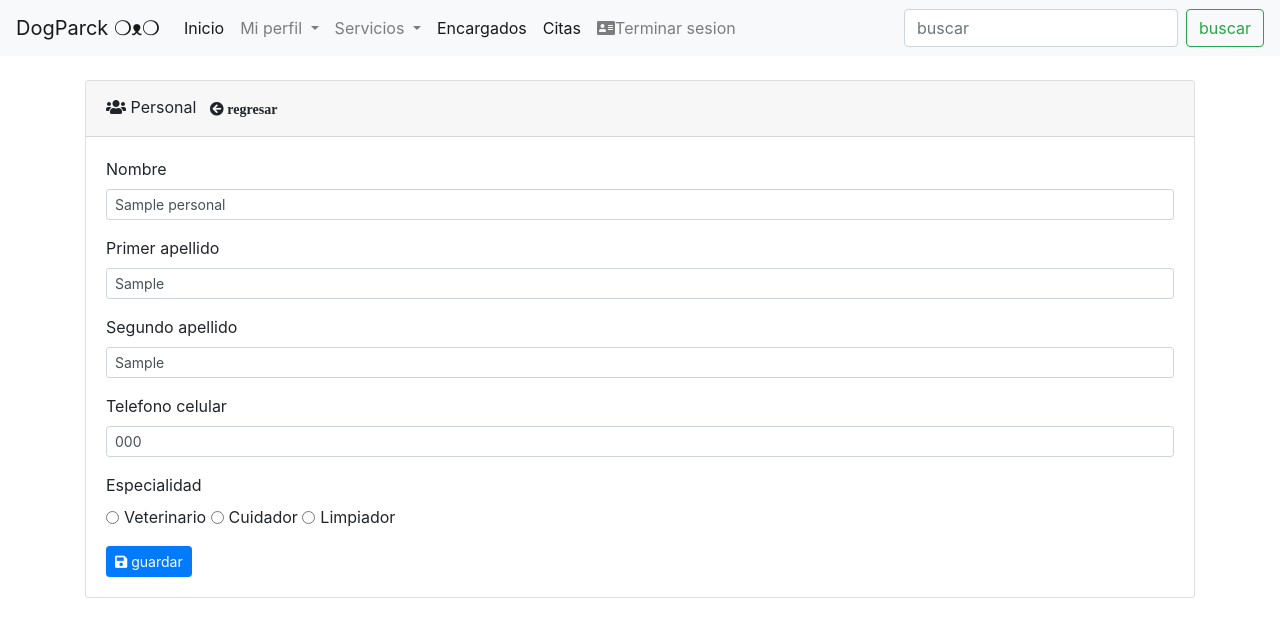
After one commit to Cristian386/Hotel_para_perros, a PHP site: page /personal_editar.php?id=1 in a window 1280 px wide. The commit adds this page. Shown: the top 637 px of the page. Run offline with PHP 8.4, Linux system fonts and the light colour scheme; the visitor is signed in with stand-in values (Sample User, id 1); tables that the repository leaves empty or names only in its code hold one stand-in row (values such as "Sample post"); data that the repository does not hold is empty.

Commit message:
Seccion personal agregar

```diff
--- /dev/null
+++ b/personal_editar.php
@@ -0,0 +1,89 @@
+<?php
+require_once './revisa_sesion.php';
+require_once './conexion.php';
+?>
+<?php
+if (!isset($_REQUEST['id']) && is_numeric($_REQUEST['id'])) {
+    header('Location: personal.php');
+    exit;
+}
+require_once './conexion.php';
+$sql = '
+select
+    id
+    , nombre
+    , primer_apellido
+    , segundo_apellido
+    , telefono_celular
+    , especialidad
+from
+    personal
+where
+    id = :id
+';
+$sentencia = $conn->prepare($sql, [PDO::ATTR_CURSOR => PDO::CURSOR_FWDONLY]);
+$sentencia->execute([':id' => $_REQUEST['id']]);
+$cita = $sentencia->fetch(PDO::FETCH_ASSOC);
+if (false == $cita) {
+    header('Location: personal.php?info=No se encontró el personal');
+    exit;
+}
+?>
+<!DOCTYPE html>
+<html lang="es-MX">
+<head>
+    <meta charset="UTF-8">
+    <meta name="viewport" content="width=device-width, initial-scale=1.0">
+    <title>Alta/edición de personal</title>
+    <link rel="stylesheet" href="css/bootstrap.min.css">
+    <link rel="stylesheet" href="css/all.min.css">
+</head>
+<body>
+<?php readfile('./menu.html'); ?>
+    <div class="container mt-4">
+        <div class="card">
+            <div class="card-header">
+                <i class="fa fa-users"></i> Personal
+                <a class="btn btn-ligth btn-sm float-rigth " href="personal.php"><i class="fa fa-arrow-circle-left"> regresar</i></a>
+            </div>
+            <div class="card-body">
+                <form action="personal_guardar.php" method="post">
+                    <div class="form-group">
+                        <label for="nombre">Nombre</label>
+                        <input type="text" class="form-control form-control-sm" id="nombre" name="nombre" aria-describedby="nombre_help"  value="<?php echo htmlentities($cita['nombre']);?>" required>
+                    </div>
+                    <div class="form-group">
+                        <label for="primer_apellido">Primer apellido</label>
+                        <input type="text" class="form-control form-control-sm" id="primer_apellido" name="primer_apellido" aria-describedby="primer_apellido_help"  value="<?php echo htmlentities($cita['primer_apellido']);?>" required>
+                    </div>
+                    <div class="form-group">
+                        <label for="segundo_apellido">Segundo apellido</label>
+                        <input type="text" class="form-control form-control-sm" id="segundo_apellido" name="segundo_apellido" aria-describedby="segundo_apellido_help"  value="<?php echo htmlentities($cita['segundo_apellido']);?>" required>
+                    </div>
+                    <div class="form-group">
+                        <label for="numero_celular">Telefono celular</label>
+                        <input type="tel" class="form-control form-control-sm" id="telefono_celular" name="telefono_celular" aria-describedby="telefono_celular_help"  value="<?php echo htmlentities($cita['telefono_celular']);?>" required>
+                    </div>
+                    <div class="form-group">
+                        <label for="especialidad">Especialidad</label><br>
+                        <div class="form-check form-check-inline">
+                            <input class="form-check-input" type="radio" name="especialidad" id="especialidad1" value="veterinario" <?php echo 'veterinario' == $cita['especialidad'] ? 'checked' : ''; ?>>
+                            <label class="form-check-label" for="especialidad1">Veterinario</label>
+                            &nbsp;
+                            <input class="form-check-input" type="radio" name="especialidad" id="especialidad2" value="cuidador" <?php echo 'cuidador' == $cita['especialidad'] ? 'checked' : ''; ?>>
+                            <label class="form-check-label" for="especialidad2">Cuidador</label>
+                            &nbsp;
+                            <input class="form-check-input" type="radio" name="especialidad" id="especialidad3" value="limpiador" <?php echo 'limpiador' == $cita['especialidad'] ? 'checked' : ''; ?>>
+                            <label class="form-check-label" for="especialidad3">Limpiador</label>
+                          </div>
+                    </div>
+                    <button class="btn btn-primary btn-sm" type="submit"><i class="fa fa-save"></i> guardar</button>
+                    <input type="hidden" name="id" value="<?php echo $cita['id'];?>">
+                </form>
+            </div>
+        </div>
+    </div>
+    <script src="js/jquery-3.5.1.min.js"></script>
+    <script src="js/bootstrap.min.js"></script>
+</body>
+</html>
--- a/personal_formulario.php
+++ b/personal_formulario.php
@@ -20,7 +20,7 @@ require_once './conexion.php';
                 <a class="btn btn-ligth btn-sm float-rigth " href="personal.php"><i class="fa fa-arrow-circle-left"> regresar</i></a>
             </div>
             <div class="card-body">
-                <form action="usuarios_guardar.php" method="post">
+                <form action="personal_guardar.php" method="post">
                     <div class="form-group">
                         <label for="nombre">Nombre</label>
                         <input type="text" class="form-control form-control-sm" id="nombre" name="nombre" aria-describedby="nombre_help">
```
Also changed, not shown: personal.php (+21 -8 lines), personal_actualizar.php (added, +34 -0 lines), personal_guardar.php (added, +31 -0 lines), 1 other file.
